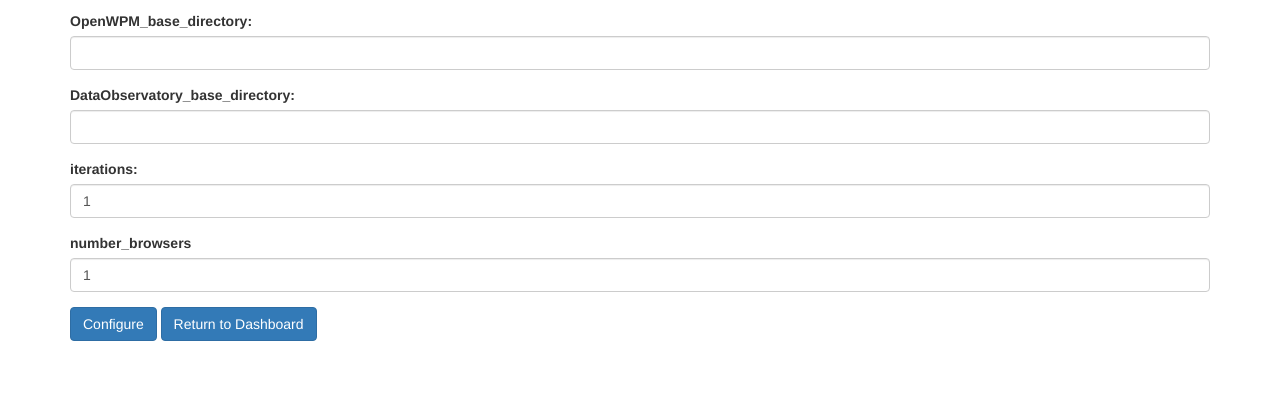
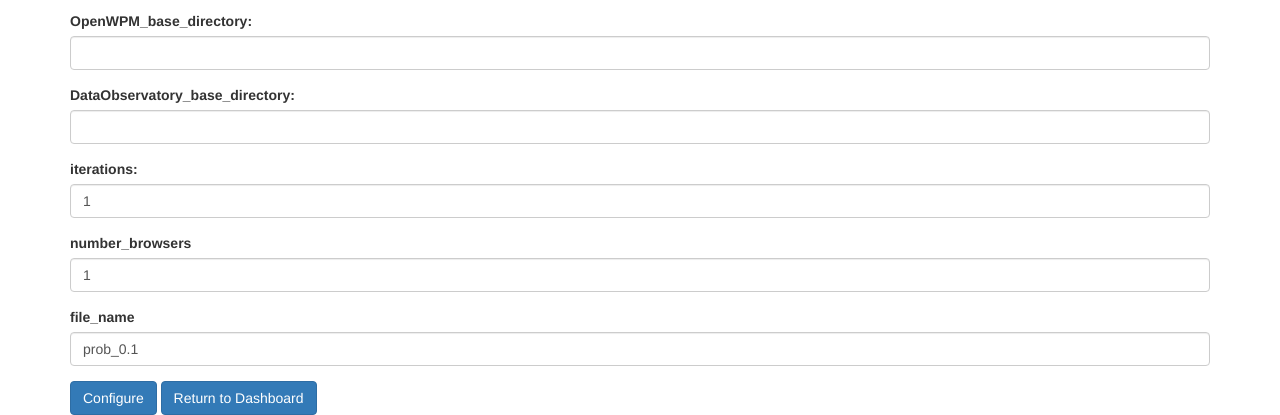
Before and after one commit to shivamchoudhary/e6998, a Django app: page /index/configure/ in a window 1280 px wide. Shown: the part 750-1165 px from the top of the page. Before the commit the page ends 1091 px from the top, so only its background shows below. Run offline with Django 3.2, Linux system fonts and the light colour scheme; some libraries are stand-ins or nearby versions.

Commit message:
file name added

```diff
--- a/service/website/attribute/static/js/base.js
+++ b/service/website/attribute/static/js/base.js
@@ -43,6 +43,7 @@
     configuration["iterations"] = document.getElementById("iter").value;
     configuration["num_browers"] = document.getElementById("num_browser").value;
     configuration["dataObservatory_dir"] = document.getElementById("db_dir").value;
+    configuration["fname"] = document.getElementById("file_name").value;
     var xhttp = new XMLHttpRequest();
     xhttp.onreadystatechange = function() {
         if (xhttp.readyState == 4 && xhttp.status == 200) {
--- a/service/website/attribute/templates/configure.html
+++ b/service/website/attribute/templates/configure.html
@@ -61,6 +61,12 @@
             <input type="text" class="form-control" id="num_browser" value="1">
         </div>
 
+        <div class="form-group">
+            <label for="file_name">file_name</label>
+            <input type="text" class="form-control" id="file_name" value="prob_0.1">
+        </div>
+
+
     </form>
 
     <div class="row">
```
